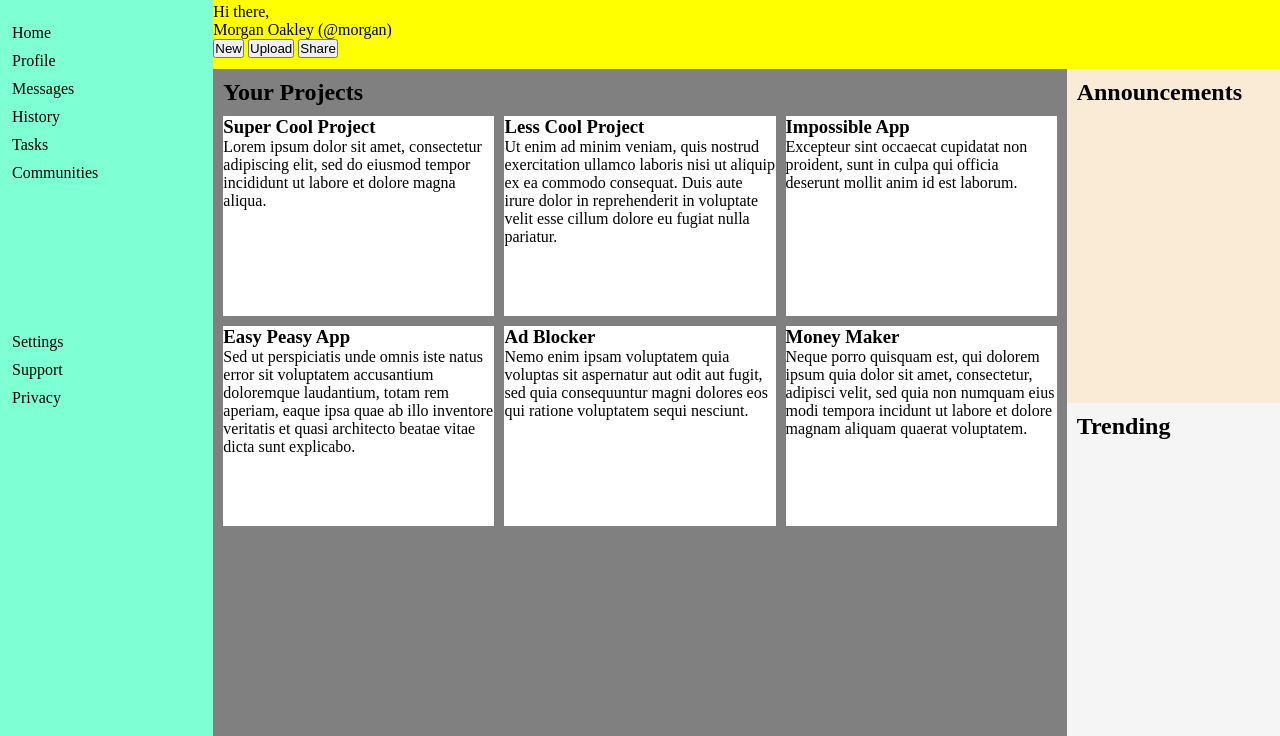
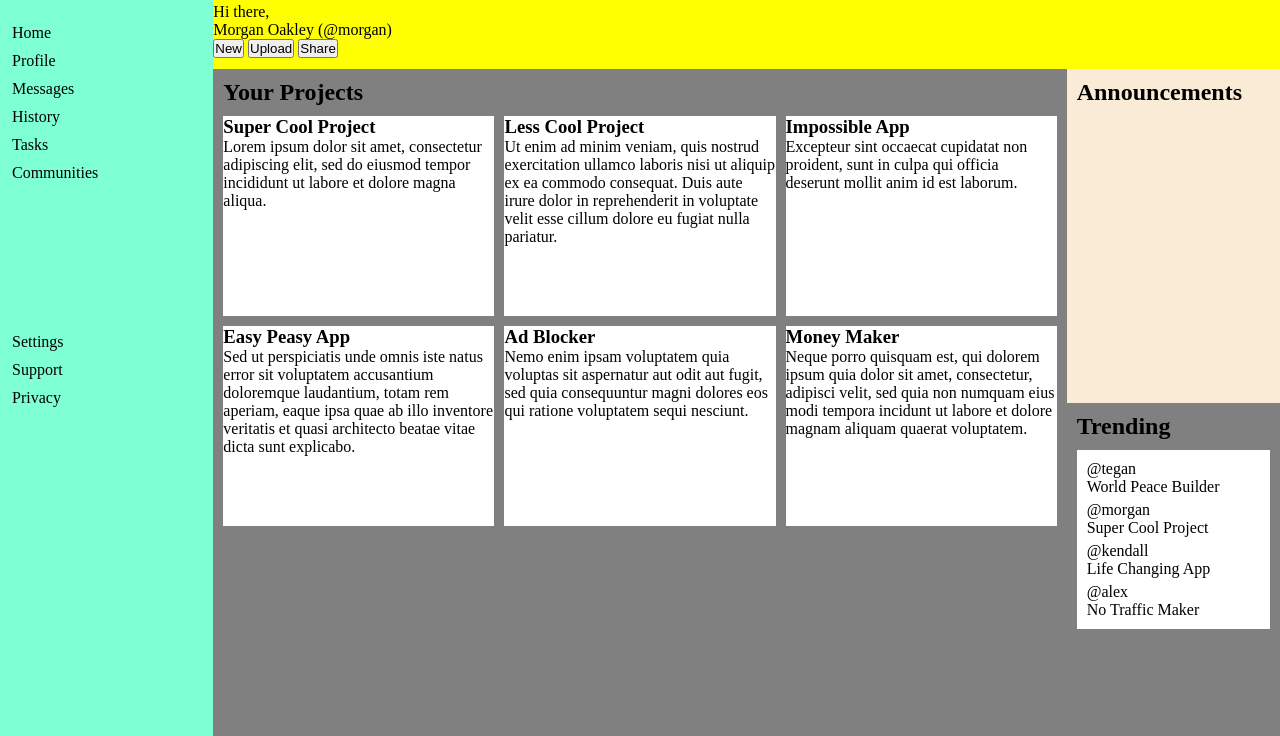
Before and after one commit to lopunnii/admin-dashboard, a plain HTML site: page index.html in a window 1280 px wide. Shown: the part 64-800 px from the top of the page. Drawn offline with Linux system fonts and the light colour scheme.

Commit message:
Add content and grid layout to trending section

```diff
--- a/css/style.css
+++ b/css/style.css
@@ -83,5 +83,15 @@ main #announcements {
 }
 
 main #trending {
-    background-color: whitesmoke;
+
 }
+
+main .trending-content {
+    background-color: white;
+    padding: 10px;
+    margin: 10px;
+
+    display: grid;
+    grid-template-rows: repeat(4, 1fr);
+    gap: 5px;
+}
--- a/index.html
+++ b/index.html
@@ -73,6 +73,24 @@
         </section>
         <section id="trending">
             <h2>Trending</h2>
+            <div class="trending-content">
+                <div class="people">
+                    <p>@tegan</p>
+                    <p>World Peace Builder</p>
+                </div>
+                <div class="people">
+                    <p>@morgan</p>
+                    <p>Super Cool Project</p>
+                </div>
+                <div class="people">
+                    <p>@kendall</p>
+                    <p>Life Changing App</p>
+                </div>
+                <div class="people">
+                    <p>@alex</p>
+                    <p>No Traffic Maker</p>
+                </div>
+            </div>
         </section>
     </main>
 
```
